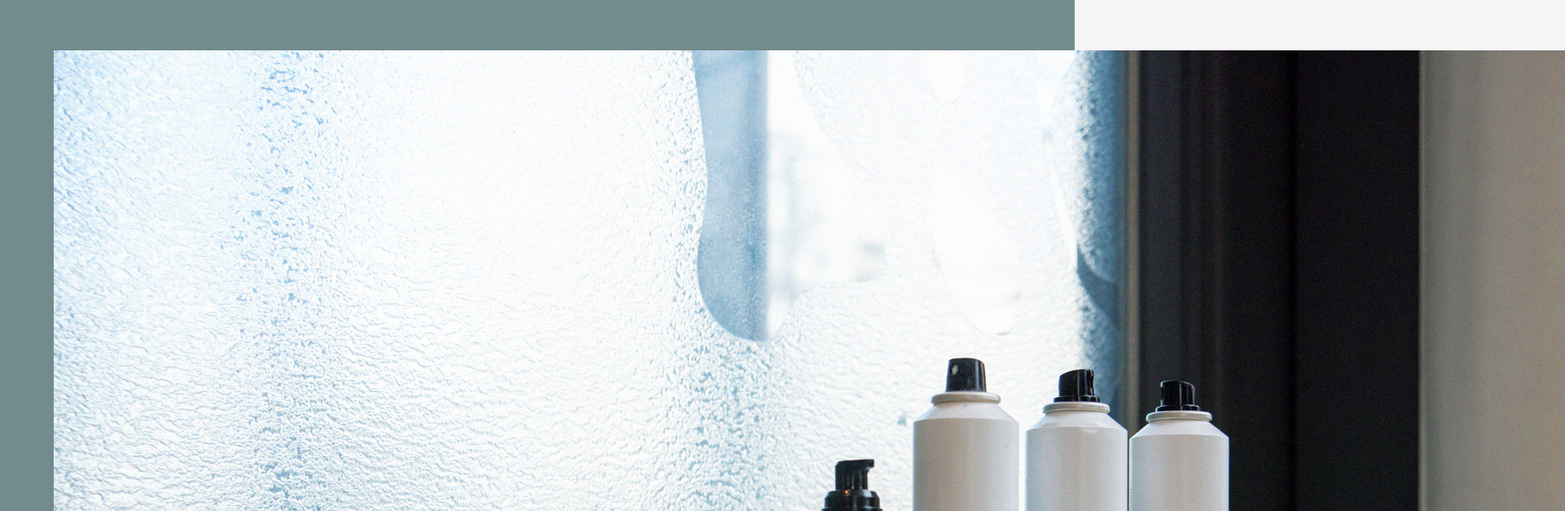
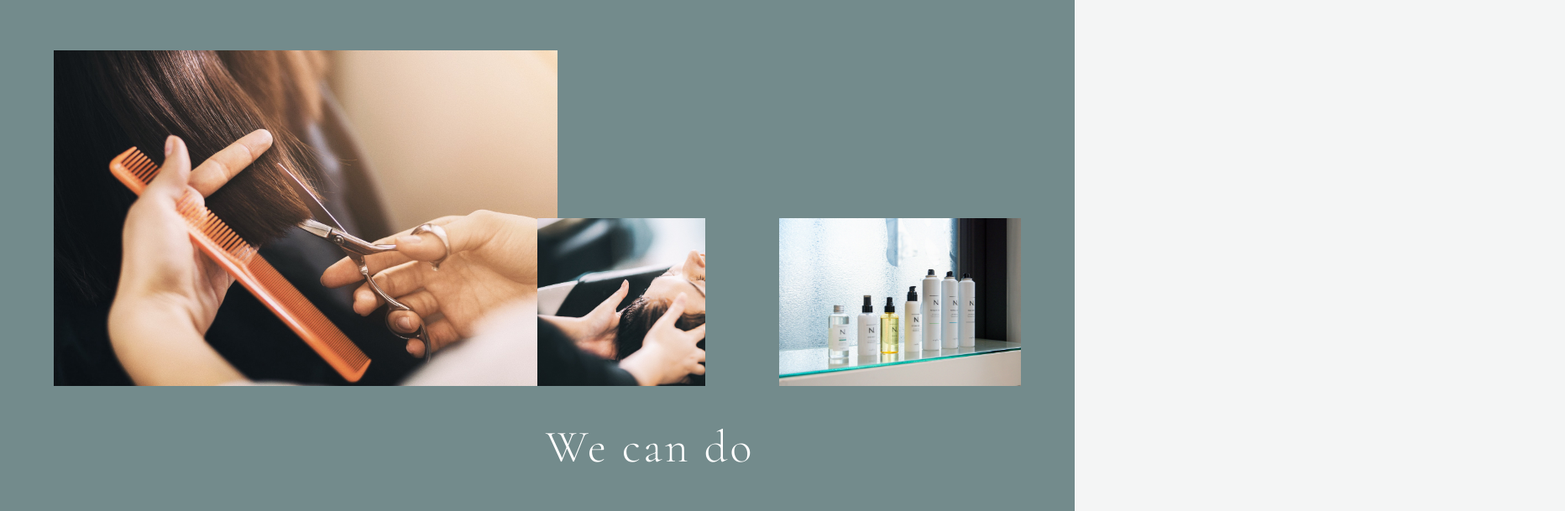
Before and after one commit to eriyama00/Namin_BeautySalon2024, a plain HTML site: page index.html in a window 1280 px wide. Shown: the part 2386-2995 px from the top of the page at 84% size, 1864 px wide, since content can reach past the window. Drawn offline with nearby package versions, Linux system fonts and the light colour scheme; some packages are replaced by stand-ins of ours; a web font is replaced by a local one.

Commit message:
.p-menu__image

```diff
--- a/css/style.css
+++ b/css/style.css
@@ -191,18 +191,31 @@ h1 {
   display: flex;
   align-items: flex-end;
   padding-bottom: 30px;
+  overflow: hidden;
 }
 
 .p-menu__image__01 {
   flex: 2;
 }
 
+.p-menu__img__01 {
+  height: 400px;
+}
+
 .p-menu__image__02 {
   flex: 1;
 }
 
+.p-menu__img__02 {
+  height: 200px;
+}
+
 .p-menu__image__03 {
   flex: 1;
+}
+
+.p-menu__img__03 {
+  height: 200px;
 }
 
 .p-menu__common {
--- a/index.html
+++ b/index.html
@@ -100,9 +100,9 @@
         <div class="p-menu__container">
           <div class="p-menu__image">
             <!-- 画像並べる !-->
-            <div class="p-menu__image__01"><img src="images/pic_10.jpg"></div>
-            <div class="p-menu__image__02"><img src="images/pic_08.jpg"></div>
-            <div class="p-menu__image__0"><img src="images/other15.jpg"></div>
+            <div class="p-menu__image__01"><img class="p-menu__img__01" src="images/pic_10.jpg"></div>
+            <div class="p-menu__image__02"><img class="p-menu__img__02"src="images/pic_08.jpg"></div>
+            <div class="p-menu__image__03"><img class="p-menu__img__03"src="images/other15.jpg"></div>
           </div>
           <div class="p-menu__common">
             <div class="p-menu__wrapper">
```
